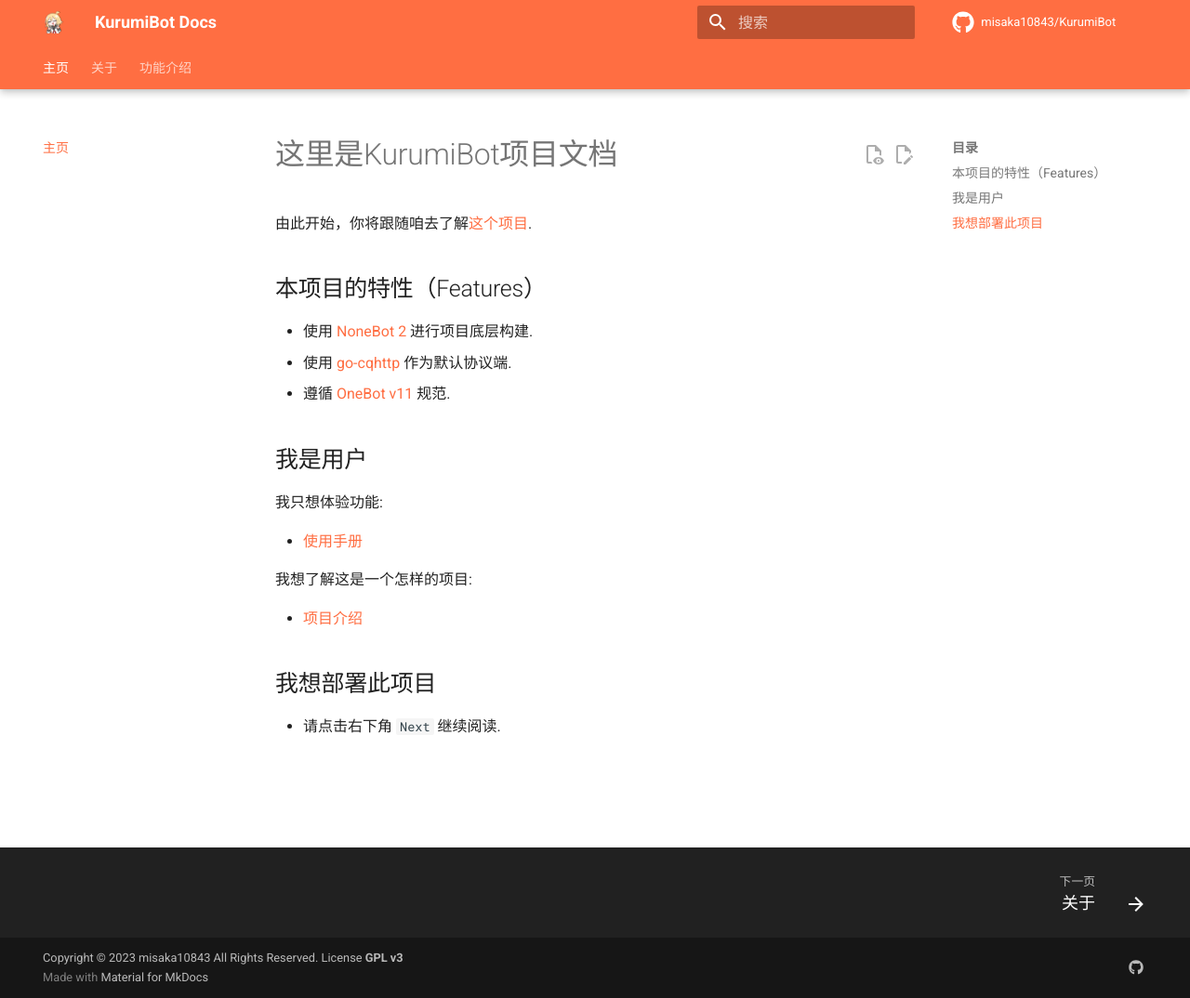
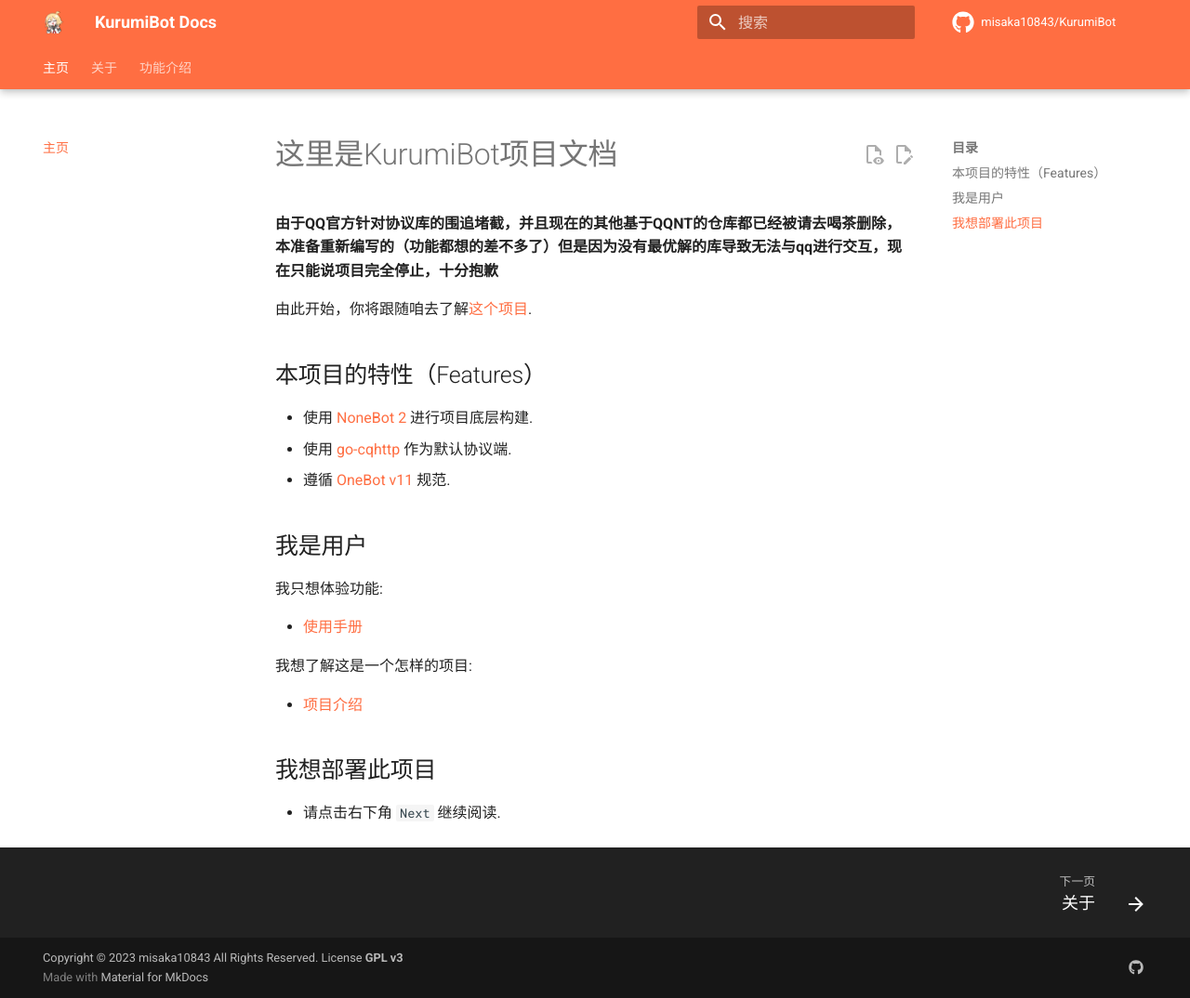
Before and after one commit to misaka10843/KurumiBot-Docs, an MkDocs documentation site: the page built from docs/index.md, in a window 1280 px wide and 1074 px high. Shown: the whole window at 93% size. Built offline with MkDocs 1.6.1 and Material for MkDocs 9.7.7, drawn with Linux system fonts in a browser that asks for light colours; comment, search, counter and statistics services are not loaded.

Commit message:
Update index.md

```diff
--- a/docs/index.md
+++ b/docs/index.md
@@ -1,4 +1,6 @@
 # 这里是KurumiBot项目文档
+
+**由于QQ官方针对协议库的围追堵截，并且现在的其他基于QQNT的仓库都已经被请去喝茶删除，本准备重新编写的（功能都想的差不多了）但是因为没有最优解的库导致无法与qq进行交互，现在只能说项目完全停止，十分抱歉**
 
 由此开始，你将跟随咱去了解[这个项目](https://github.com/misaka10843/KurumiBot).
 
```
